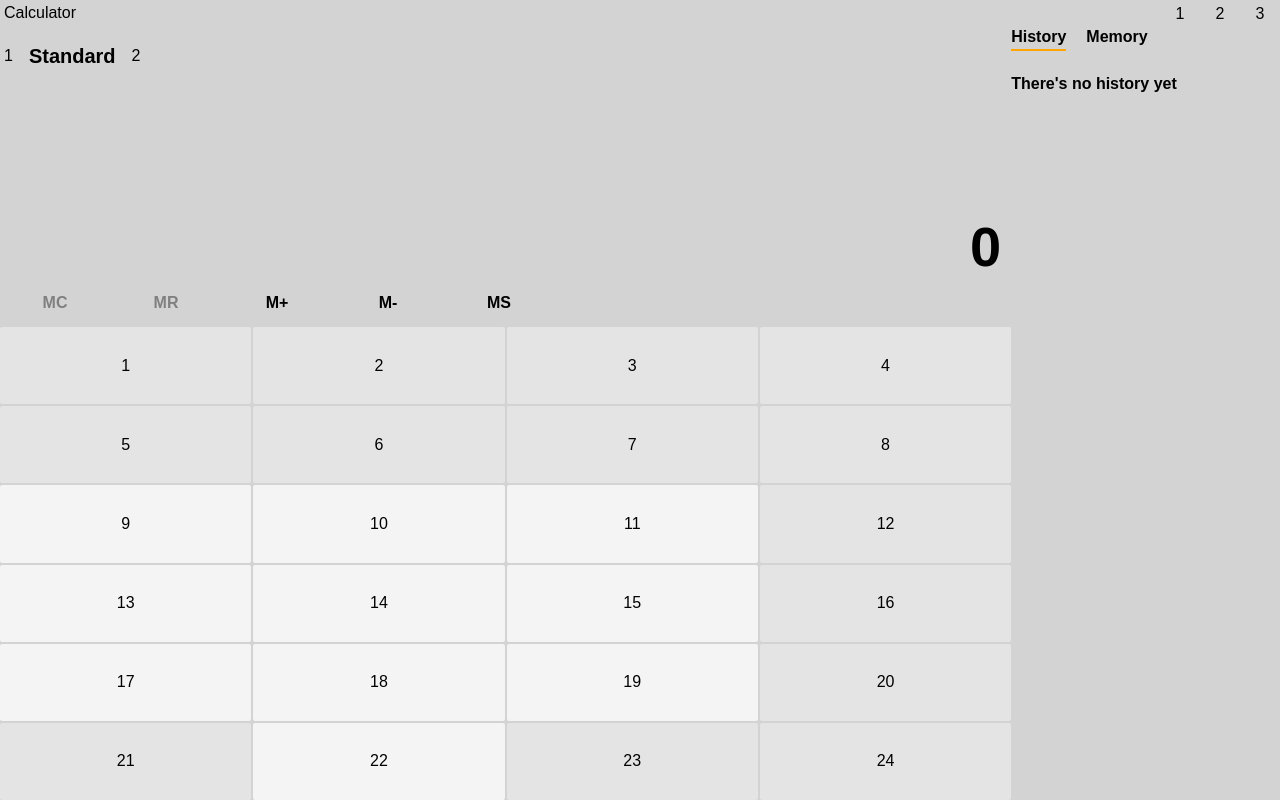
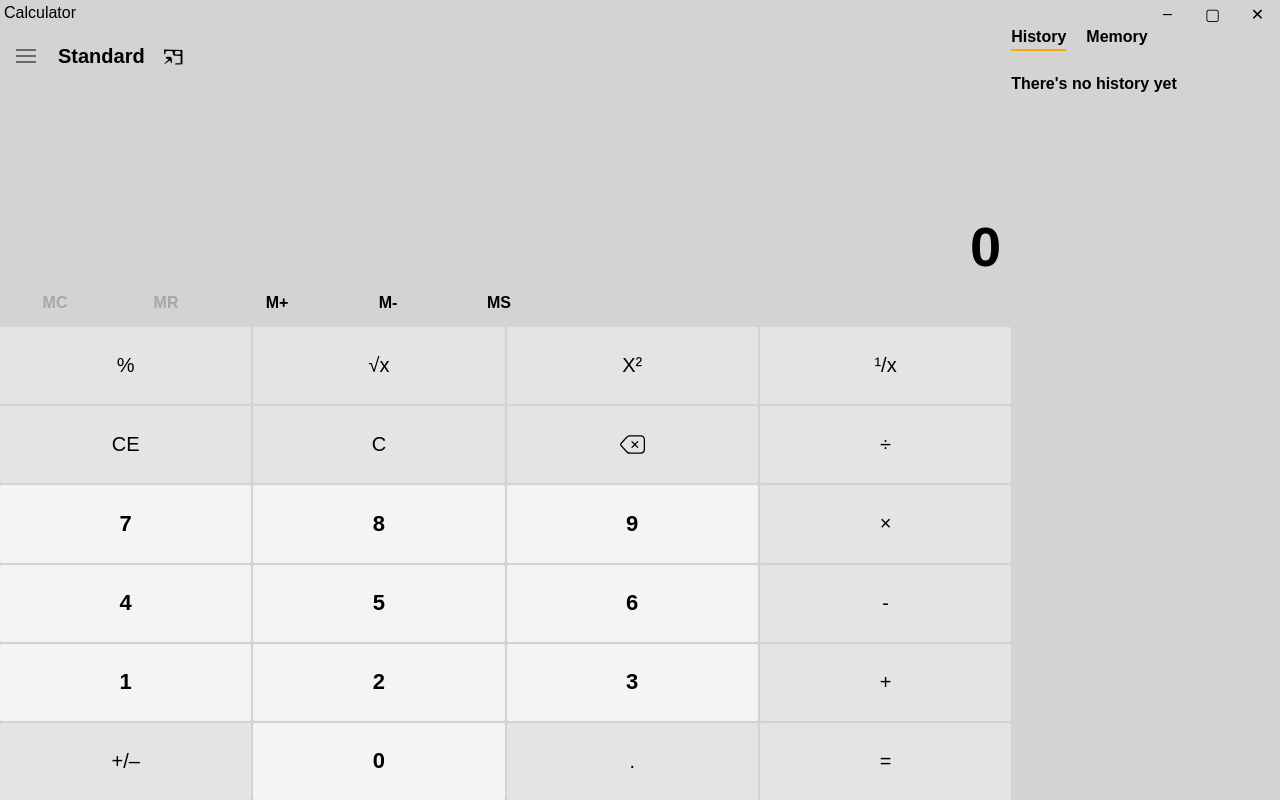
Before and after one commit to Ali-Sdg90/Calculator-YouTube-Tutorial, a plain HTML site: page index.html in a window 1280 px wide. Drawn offline with Linux system fonts and the light colour scheme.

Commit message:
Add chapter 4 code

```diff
--- a/index.html
+++ b/index.html
@@ -11,9 +11,9 @@
             <div class="left-section">Calculator</div>
 
             <div class="right-section">
-                <div>1</div>
-                <div>2</div>
-                <div class="close-btn">3</div>
+                <div>–</div>
+                <div>▢</div>
+                <div class="close-btn">✕</div>
             </div>
         </div>
 
@@ -27,9 +27,9 @@
         </div>
 
         <div class="standard-section">
-            <div>1</div>
+            <div class="standard-left-icon"></div>
             <div class="standard-text">Standard</div>
-            <div>2</div>
+            <div class="standard-right-icon"></div>
         </div>
 
         <div class="calculation-section">
@@ -45,30 +45,35 @@
         </div>
 
         <div class="key-section">
-            <div>1</div>
-            <div>2</div>
-            <div>3</div>
-            <div>4</div>
-            <div>5</div>
-            <div>6</div>
-            <div>7</div>
-            <div>8</div>
+            <div>%</div>
+            <div>√x</div>
+            <div>X²</div>
+            <div>¹/x</div>
+
+            <div>CE</div>
+            <div>C</div>
+            <div class="delete-btn"></div>
+            <div>÷</div>
+
+            <div class="number-btn">7</div>
+            <div class="number-btn">8</div>
             <div class="number-btn">9</div>
-            <div class="number-btn">10</div>
-            <div class="number-btn">11</div>
-            <div>12</div>
-            <div class="number-btn">13</div>
-            <div class="number-btn">14</div>
-            <div class="number-btn">15</div>
-            <div>16</div>
-            <div class="number-btn">17</div>
-            <div class="number-btn">18</div>
-            <div class="number-btn">19</div>
-            <div>20</div>
-            <div>21</div>
-            <div class="number-btn">22</div>
-            <div>23</div>
-            <div>24</div>
+            <div>×</div>
+
+            <div class="number-btn">4</div>
+            <div class="number-btn">5</div>
+            <div class="number-btn">6</div>
+            <div>-</div>
+
+            <div class="number-btn">1</div>
+            <div class="number-btn">2</div>
+            <div class="number-btn">3</div>
+            <div>+</div>
+
+            <div>+/–</div>
+            <div class="number-btn">0</div>
+            <div>.</div>
+            <div>=</div>
         </div>
     </body>
 </html>
--- a/style.css
+++ b/style.css
@@ -32,7 +32,7 @@ div.top-nav .left-section {
     padding: 4px;
 }
 div.top-nav div.right-section div {
-    width: 40px;
+    width: 45px;
     display: flex;
     justify-content: center;
     align-items: center;
@@ -75,12 +75,38 @@ div.top-nav div.right-section div:active {
     grid-area: standard;
     display: flex;
     align-items: center;
-    gap: 16px;
-    padding-left: 4px;
+    gap: 12px;
+    padding-left: 6px;
 }
 .standard-text {
     font-size: 20px;
     font-weight: 600;
+}
+.standard-left-icon {
+    width: 40px;
+    height: 40px;
+    background-image: url("./images/menu-icon.svg");
+    background-repeat: no-repeat;
+    background-position: center;
+    background-size: 20px;
+    transition: background-color 0.15s;
+    border-radius: 4px;
+    cursor: pointer;
+}
+.standard-left-icon:hover {
+    background-color: rgb(201, 201, 201) !important;
+}
+.standard-left-icon:active {
+    background-color: rgb(194, 194, 194) !important;
+}
+
+.standard-right-icon {
+    width: 30px;
+    height: 30px;
+    background-image: url("./images/standard-icon.svg");
+    background-repeat: no-repeat;
+    background-position: center;
+    background-size: 36px;
 }
 
 /* calculation-section */
@@ -104,8 +130,16 @@ div.top-nav div.right-section div:active {
     font-weight: 600;
 }
 .m-btns-section .disable {
-    color: gray;
+    color: rgb(167, 167, 167);
+    cursor: default;
 }
+.m-btns-section .disable:hover {
+    background-color: transparent !important;
+}
+.m-btns-section .disable:active {
+    background-color: transparent !important;
+}
+
 .m-btns-section div {
     width: 110px;
     display: flex;
@@ -116,10 +150,10 @@ div.top-nav div.right-section div:active {
     cursor: pointer;
 }
 .m-btns-section div:hover {
-    background-color: rgb(201, 201, 201) !important;
+    background-color: rgb(201, 201, 201);
 }
 .m-btns-section div:active {
-    background-color: rgb(194, 194, 194) !important;
+    background-color: rgb(194, 194, 194);
 }
 
 /* key-section  */
@@ -138,6 +172,7 @@ div.top-nav div.right-section div:active {
     border-radius: 2px;
     transition: background-color 0.15s;
     cursor: pointer;
+    font-size: 20px;
 }
 .key-section div:hover {
     background-color: rgb(201, 201, 201) !important;
@@ -147,4 +182,11 @@ div.top-nav div.right-section div:active {
 }
 .key-section div.number-btn {
     background-color: rgb(244, 244, 244);
+    font-size: 22px;
+    font-weight: 600;
 }
+.delete-btn {
+    background-image: url("./images/delete-icon.svg");
+    background-repeat: no-repeat;
+    background-position: center;
+}
```
Also changed, not shown: images/delete-icon.svg (added), images/menu-icon.svg (added), images/standard-icon.svg (added).
